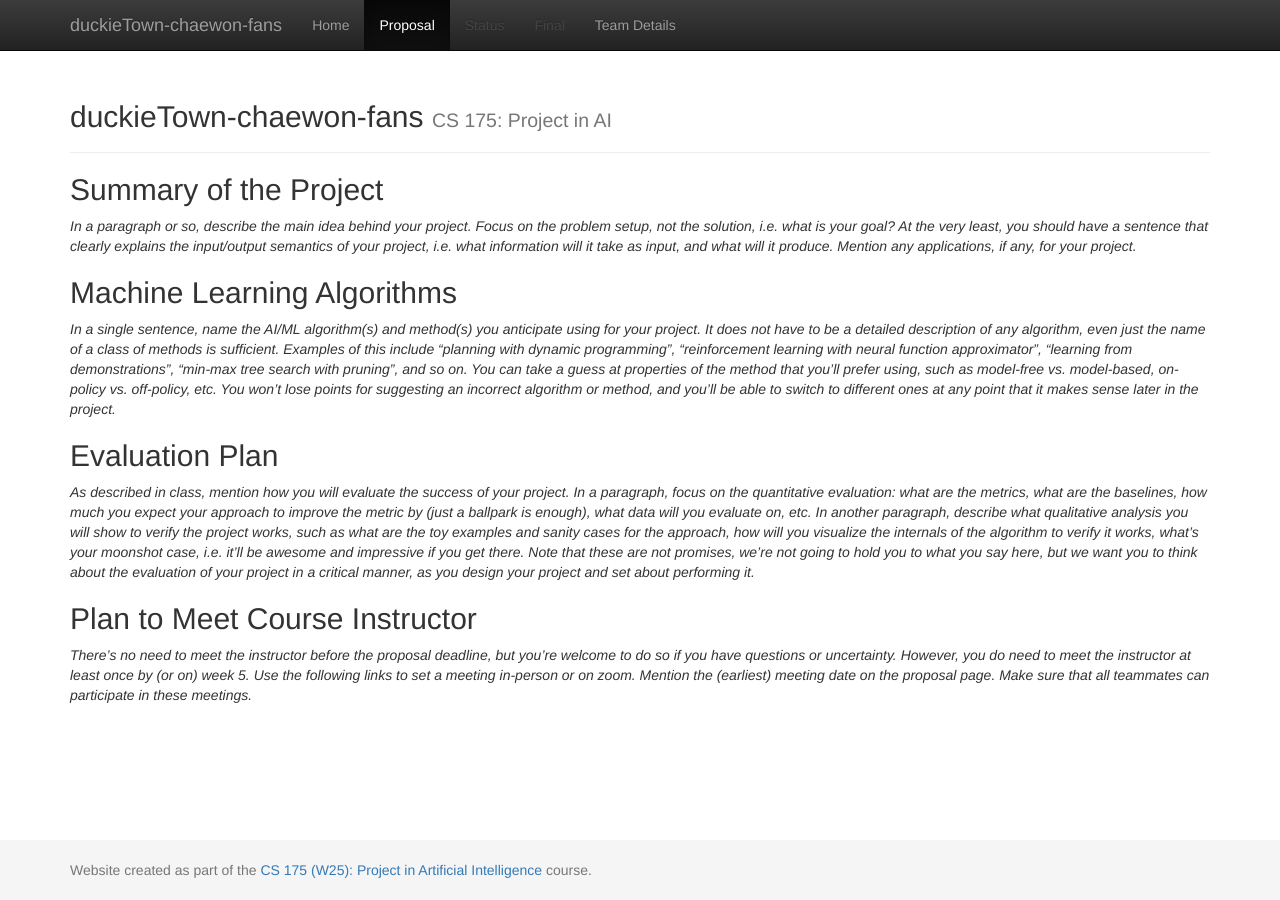
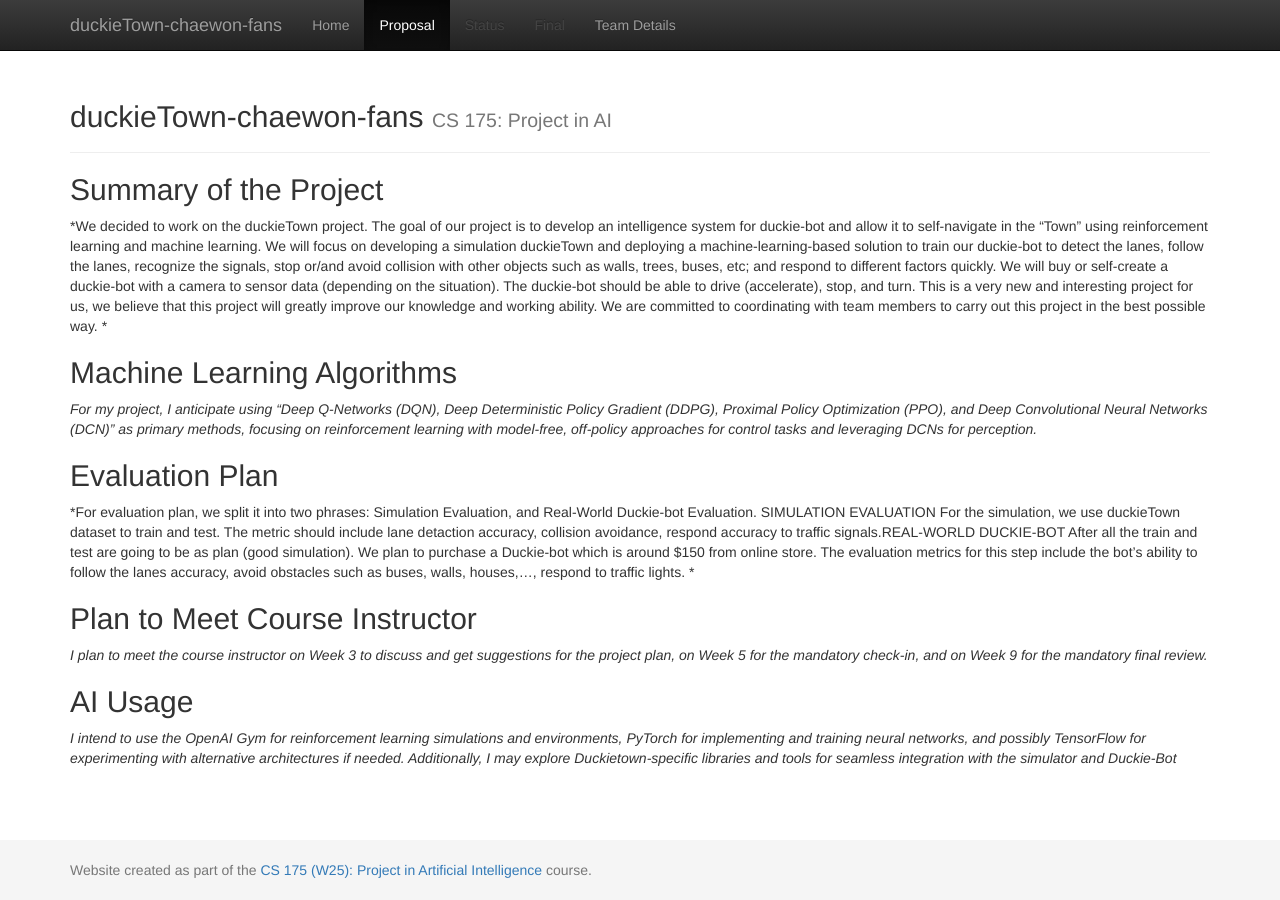
Before and after one commit to marcusha429/duckietown-chaewon-fans, a Jekyll site: the page built from docs/proposal.md, in a window 1280 px wide. Built offline with Jekyll 4.4.1, drawn with Linux system fonts in a browser that asks for light colours.

Commit message:
Update proposal content

```diff
--- a/docs/proposal.md
+++ b/docs/proposal.md
@@ -4,34 +4,24 @@ title: Proposal
 ---
 
 ## Summary of the Project
-*In a paragraph or so, describe the main idea behind your project. Focus on the problem setup, not the
-solution, i.e. what is your goal? At the very least, you should have a sentence that clearly explains
-the input/output semantics of your project, i.e. what information will it take as input, and what will it
-produce. Mention any applications, if any, for your project.*
+*We decided to work on the duckieTown project. The goal of our project is to develop an intelligence system for duckie-bot and allow it to self-navigate in the “Town” using reinforcement learning and machine learning. We will focus on developing a simulation duckieTown and deploying a machine-learning-based solution to train our duckie-bot to detect the lanes, follow the lanes, recognize the signals, stop or/and avoid collision with other objects such as walls, trees, buses, etc;  and respond to different factors quickly.
+We will buy or self-create a duckie-bot with a camera to sensor data (depending on the situation). The duckie-bot should be able to drive (accelerate), stop, and turn.
+This is a very new and interesting project for us, we believe that this project will greatly improve our knowledge and working ability. We are committed to coordinating with team members to carry out this project in the best possible way.
+*
 
 ## Machine Learning Algorithms
-*In a single sentence, name the AI/ML algorithm(s) and method(s) you anticipate using for your project.
-It does not have to be a detailed description of any algorithm, even just the name of a class of methods
-is sufficient. Examples of this include “planning with dynamic programming”, “reinforcement learning
-with neural function approximator”, “learning from demonstrations”, “min-max tree search with
-pruning”, and so on. You can take a guess at properties of the method that you’ll prefer using, such as
-model-free vs. model-based, on-policy vs. off-policy, etc. You won’t lose points for suggesting an
-incorrect algorithm or method, and you’ll be able to switch to different ones at any point that it makes
-sense later in the project.*
+*For my project, I anticipate using "Deep Q-Networks (DQN), Deep Deterministic Policy Gradient (DDPG), Proximal Policy Optimization (PPO), and Deep Convolutional Neural Networks (DCN)" as primary methods, focusing on reinforcement learning with model-free, off-policy approaches for control tasks and leveraging DCNs for perception.*
 
 ## Evaluation Plan
-*As described in class, mention how you will evaluate the success of your project. In a paragraph, focus
-on the quantitative evaluation: what are the metrics, what are the baselines, how much you expect your
-approach to improve the metric by (just a ballpark is enough), what data will you evaluate on, etc. In
-another paragraph, describe what qualitative analysis you will show to verify the project works, such as
-what are the toy examples and sanity cases for the approach, how will you visualize the internals of the
-algorithm to verify it works, what’s your moonshot case, i.e. it’ll be awesome and impressive if you get
-there. Note that these are not promises, we’re not going to hold you to what you say here, but we want
-you to think about the evaluation of your project in a critical manner, as you design your project and set
-about performing it.*
+*For evaluation plan, we split it into two phrases: Simulation Evaluation, and Real-World Duckie-bot Evaluation.
+SIMULATION EVALUATION
+For the simulation, we use duckieTown dataset to train and test. The metric should include lane detaction accuracy, collision avoidance, respond accuracy to traffic signals.REAL-WORLD DUCKIE-BOT
+After all the train and test are going to be as plan (good simulation). We plan to purchase a Duckie-bot which is around $150 from online store.
+The evaluation metrics for this step include the bot's ability to follow the lanes accuracy, avoid obstacles such as buses, walls, houses,..., respond to traffic lights.
+*
 
 ## Plan to Meet Course Instructor
-*There’s no need to meet the instructor before the proposal deadline, but you’re welcome to do so if you
-have questions or uncertainty. However, you do need to meet the instructor at least once by (or on)
-week 5. Use the following links to set a meeting in-person or on zoom. Mention the (earliest) meeting
-date on the proposal page. Make sure that all teammates can participate in these meetings.*
+*I plan to meet the course instructor on Week 3 to discuss and get suggestions for the project plan, on Week 5 for the mandatory check-in, and on Week 9 for the mandatory final review.*
+
+## AI Usage
+*I intend to use the OpenAI Gym for reinforcement learning simulations and environments, PyTorch for implementing and training neural networks, and possibly TensorFlow for experimenting with alternative architectures if needed. Additionally, I may explore Duckietown-specific libraries and tools for seamless integration with the simulator and Duckie-Bot*
```
